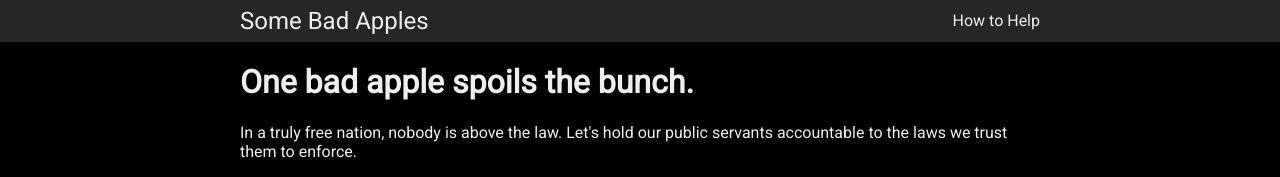
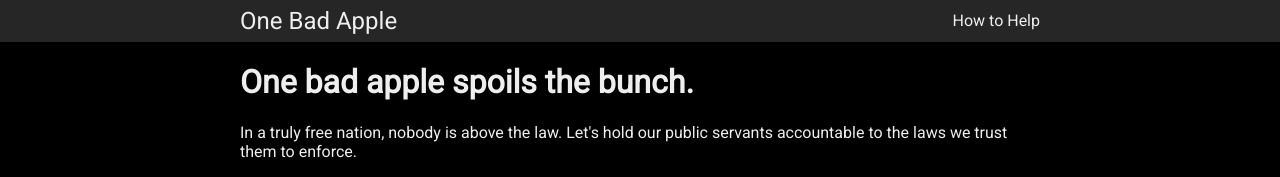
Before and after one commit to Forkk/BadApples, a Jekyll site: the page built from index.html, in a window 1280 px wide. Shown: the top 177 px of the page. Built offline with Jekyll 4.4.1, drawn with Linux system fonts in a browser that asks for light colours.

Commit message:
Change site title to match domain

```diff
--- a/_config.yml
+++ b/_config.yml
@@ -1,4 +1,4 @@
-title: Some Bad Apples
+title: One Bad Apple
 description: >-
   One bad apple spoils the bunch. Let's get rid of the bad ones.
 baseurl: ""
```
